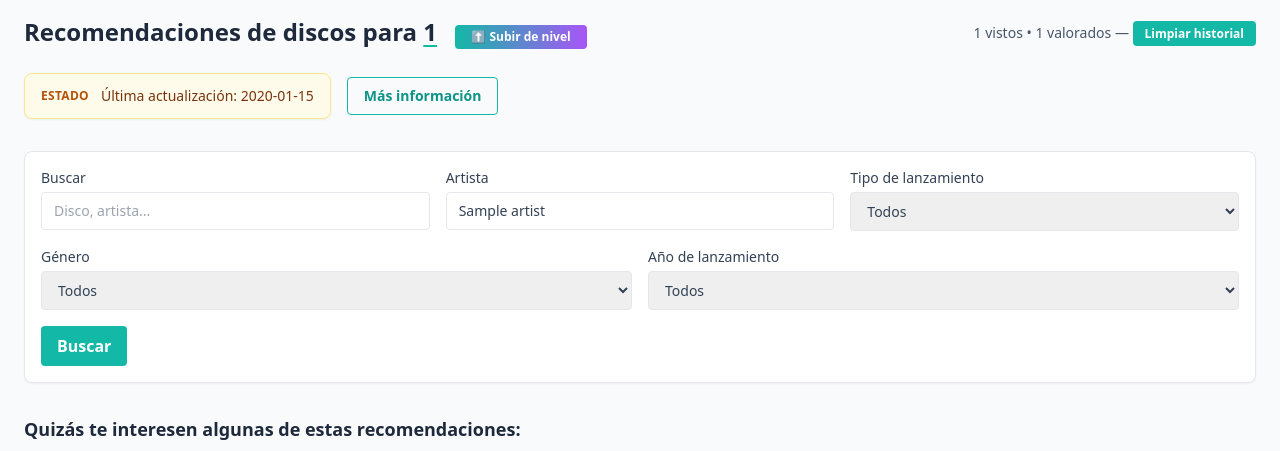
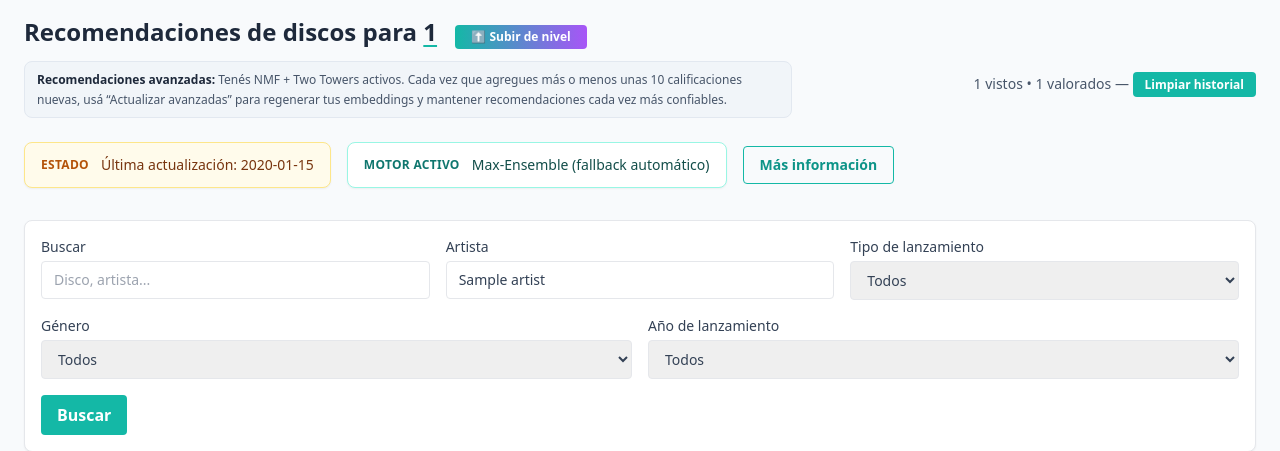
Before and after one commit to ignaciolinari/sputnik-SR, a Flask app: template app/templates/recommendations.html in a window 1280 px wide. Shown: the top 451 px of the page. Run offline with Flask 3, Linux system fonts and the light colour scheme; the template is opened without the code that fills it: most values are stand-ins (such as "Sample title", 1, 10 or a date in 2020); some libraries are stand-ins or nearby versions.

Commit message:
Update recommendation strategies and enhance user interface
- Implemented a fallback mechanism in the recommendations function to switch from RRF-Ensemble to Max-Ensemble in case of failure.
- Updated the recommender system to reflect the new RRF-Ensemble as the primary strategy and added detailed descriptions for both RRF-Ensemble and Max-Ensemble (fallback) in the system.
- Enhanced the recommendations HTML template to display advanced recommendation status and the active recommendation engine clearly to users.

```diff
--- a/app/app.py
+++ b/app/app.py
@@ -24,7 +24,7 @@ app = Flask(__name__)
 app.config["TEMPLATES_AUTO_RELOAD"] = True
 
 
-LAST_APP_UPDATE = os.getenv("SPUTNIK_LAST_UPDATE", "23/11/2025")
+LAST_APP_UPDATE = os.getenv("SPUTNIK_LAST_UPDATE", "29/11/2025")
 
 
 RATING_CHOICES = [
@@ -226,7 +226,13 @@ def recommendations():
                 "prev_page_url": prev_page_url,
             }
 
-    release_ids = recommender.recommend_max_ensemble(user_id)
+    primary_strategy = "rrf_ensemble"
+    try:
+        release_ids = recommender.recommend_rrf_ensemble(user_id)
+    except Exception:
+        app.logger.exception("Fallo RRF, usando Max-Ensemble como fallback")
+        release_ids = recommender.recommend_max_ensemble(user_id)
+        primary_strategy = "max_ensemble_fallback"
 
     # Batch insert para marcar releases como vistos (más eficiente que loop)
     if release_ids:
@@ -316,6 +322,7 @@ def recommendations():
         advanced_next_level_signals=next_level_signals,
         has_advanced_embedding=has_advanced_embedding,
         has_two_towers_embedding=has_two_towers_embedding,
+        primary_strategy=primary_strategy,
     )
 
 
--- a/app/recommender.py
+++ b/app/recommender.py
@@ -2606,19 +2606,37 @@ def current_database_info() -> dict:
 
 _ACTIVE_RECOMMENDER_SYSTEMS: List[dict] = [
     {
-        "id": "max_ensemble",
-        "name": "Max-Ensemble",
+        "id": "rrf_ensemble",
+        "name": "RRF Ensemble",
         "description": (
-            "Estrategia principal que combina todas las técnicas disponibles "
-            "y selecciona las mejores recomendaciones."
+            "Estrategia principal: fusiona pairs, contenido, NMF y Two Towers "
+            "con Reciprocal Rank Fusion para recompensar el consenso."
         ),
         "is_primary": True,
+        "tooltip_detail": {
+            "nmf": (
+                "Necesita que actives/actualices recomendaciones avanzadas una vez "
+                "que juntás 20+ calificaciones positivas."
+            ),
+            "two_towers": (
+                "Disponible tras 30+ calificaciones y una actualización manual del botón "
+                "de recomendaciones avanzadas."
+            ),
+        },
+    },
+    {
+        "id": "max_ensemble",
+        "name": "Max-Ensemble (fallback)",
+        "description": (
+            "Mezcla clásica basada en el score máximo de cada algoritmo. "
+            "Se usa sólo si RRF no está disponible."
+        ),
     },
     {
         "id": "advanced",
         "name": "Recomendaciones Avanzadas",
         "description": (
-            "Genera embeddings personalizados basados en tu historial. "
+            "Genera embeddings personalizados que alimentan RRF y Two Towers. "
             "Se actualiza a pedido del usuario."
         ),
         "tooltip_detail": {
--- a/app/templates/recommendations.html
+++ b/app/templates/recommendations.html
@@ -47,6 +47,23 @@
             </span>
             {% endif %}
         </h1>
+        <div class="mt-3 w-full max-w-3xl text-xs text-slate-600 bg-slate-100 border border-slate-200 rounded-lg px-3 py-2 leading-relaxed">
+            <span class="font-semibold text-slate-800">Recomendaciones avanzadas:</span>
+            {% if advanced_level == 0 %}
+                Necesitás {{ advanced_next_level_signals }} calificaciones positivas (te faltan {{ advanced_next_level_signals - advanced_current_signals }}) para generar tus embeddings personalizados.
+                Una vez creados, RRF suma señales más confiables porque aprende realmente de tu gusto.
+            {% elif advanced_level == 1 and not has_advanced_embedding %}
+                Ya desbloqueaste el nivel 1. Generá tus embeddings NMF para que RRF utilice patrones latentes más precisos; el botón tarda unos segundos y vale la pena hacerlo apenas juntás suficientes puntuaciones.
+            {% elif advanced_level == 1 %}
+                Tus embeddings NMF están activos. Sumá ~10 calificaciones nuevas y luego tocá “Actualizar avanzadas” para que sigan frescos.
+                Te faltan {{ advanced_next_level_signals - advanced_current_signals }} positivas para habilitar Two Towers (Nivel 2).
+            {% elif advanced_level >= 2 and not has_two_towers_embedding %}
+                Desbloqueaste el nivel 2: generá/actualizá tus embeddings de Two Towers para sumar la señal de aprendizaje profundo.
+                Después de cada ~10 calificaciones nuevas volvé a regenerarlos para mantener la precisión.
+            {% else %}
+                Tenés NMF + Two Towers activos. Cada vez que agregues más o menos unas 10 calificaciones nuevas, usá “Actualizar avanzadas” para regenerar tus embeddings y mantener recomendaciones cada vez más confiables.
+            {% endif %}
+        </div>
         <div class="text-sm text-slate-600">
             {{ seen_count }} vistos &bull; {{ rated_count }} valorados &mdash;
             <a href="/reset" data-action="reset-history" class="bg-teal-500 text-white font-semibold text-xs px-3 py-1 rounded hover:bg-teal-600">Limpiar historial</a>
@@ -57,6 +74,16 @@
         <div class="flex items-center gap-3 px-4 py-3 bg-amber-50 border border-amber-200 rounded-lg text-amber-900 text-sm shadow-sm">
             <span class="uppercase text-xs font-semibold tracking-wide text-amber-700">Estado</span>
             <span>Última actualización: {{ last_update_display }}</span>
+        </div>
+        <div class="flex items-center gap-3 px-4 py-3 bg-white border border-teal-200 rounded-lg text-teal-900 text-sm shadow-sm">
+            <span class="uppercase text-xs font-semibold tracking-wide text-teal-700">Motor activo</span>
+            <span>
+                {% if primary_strategy == 'rrf_ensemble' %}
+                    RRF Ensemble · consenso multi-estrategia
+                {% else %}
+                    Max-Ensemble (fallback automático)
+                {% endif %}
+            </span>
         </div>
         <button type="button" data-action="show-system-info" class="px-4 py-2 border border-teal-500 text-teal-600 font-semibold text-sm rounded hover:bg-teal-50 focus:outline-none focus:ring-2 focus:ring-teal-500" aria-haspopup="dialog" aria-controls="info-modal">
             Más información
```
